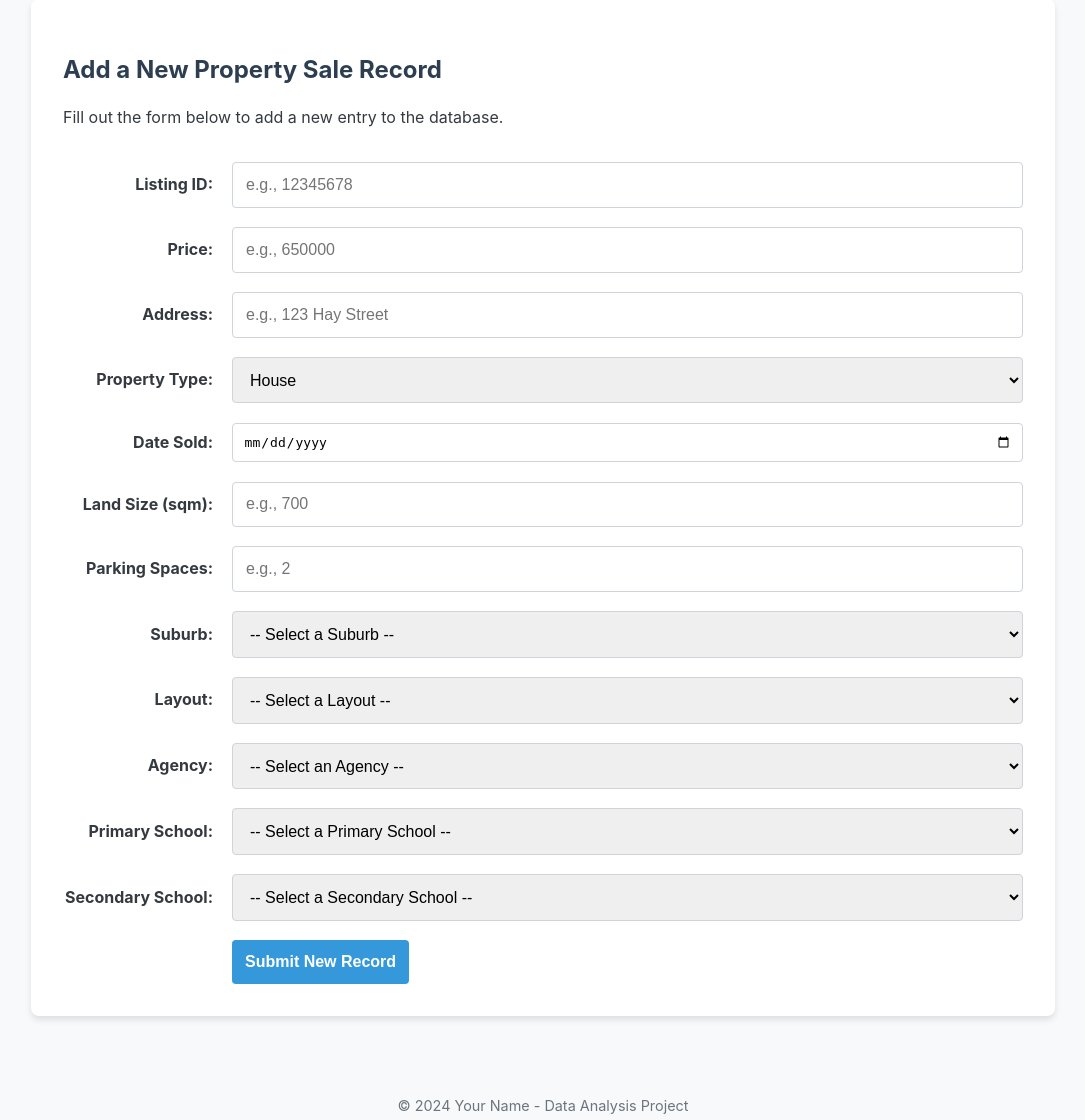
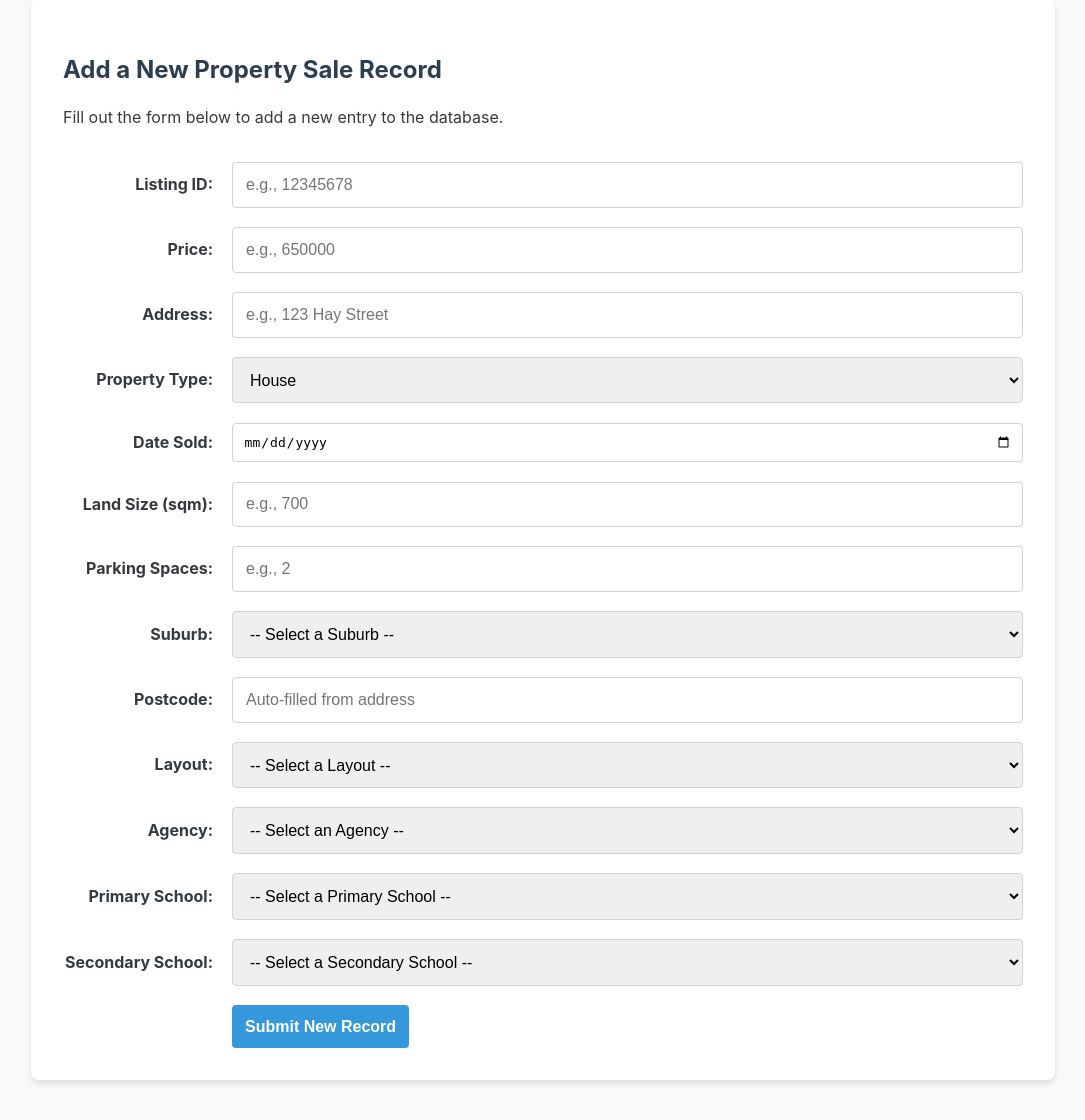
Before and after one commit to cloud9ight/perth_property_analysis, a Flask app: page /add in a window 1280 px wide. Shown: the part 107-1227 px from the top of the page, without its empty margins (97-1182 px from the left). Run offline with Flask 3, Linux system fonts and the light colour scheme; data that the repository does not hold is empty; some libraries are stand-ins or nearby versions.

Commit message:
auto fill suburb and postcode

```diff
--- a/templates/add_record.html
+++ b/templates/add_record.html
@@ -61,8 +61,8 @@ content %}
   />
 
   <!-- Dynamic Dropdown for Suburb -->
-  <label for="suburb_id">Suburb:</label>
-  <select id="suburb_id" name="suburb_id" required>
+  <label for="suburb_select">Suburb:</label>
+  <select id="suburb_select" name="suburb_id" required>
     <option value="">-- Select a Suburb --</option>
     {% for suburb in suburbs %}
     <option value="{{ suburb.suburb_id }}">
@@ -70,6 +70,16 @@ content %}
     </option>
     {% endfor %}
   </select>
+
+  <!-- display the auto-filled postcode -->
+  <label for="postcode_display">Postcode:</label>
+  <input
+    type="text"
+    id="postcode_display"
+    name="postcode_display"
+    readonly
+    placeholder="Auto-filled from address"
+  />
 
   <!-- Dynamic Dropdown for Layout -->
   <label for="layout_id">Layout:</label>
@@ -117,23 +127,71 @@ content %}
 </form>
 {% endblock %} {% block scripts %}
 <script>
-  // This function will be called by the Google Maps script once it's loaded.
   function initAutocomplete() {
-    // Get the address input element.
     const addressInput = document.getElementById("address");
+    // We get the elements here
+    const suburbSelect = document.getElementById("suburb_select");
+    const postcodeDisplay = document.getElementById("postcode_display");
 
-    // Create the autocomplete object, restricting the search to Australia.
+    // Defensive check: if any element is not found, log an error and stop.
+    if (!addressInput || !suburbSelect || !postcodeDisplay) {
+      console.error(
+        "Critical Error: One or more form elements could not be found in the DOM."
+      );
+      return;
+    }
+
     const autocomplete = new google.maps.places.Autocomplete(addressInput, {
       componentRestrictions: { country: "au" },
-      fields: ["address_components", "formatted_address", "geometry"],
+      fields: ["address_components", "formatted_address"],
       types: ["address"],
     });
 
-    // You can add a listener for when a user selects an address,
-    // for example, to extract postcode and suburb and fill other fields automatically.
+    autocomplete.addListener("place_changed", () => {
+      const place = autocomplete.getPlace();
+      if (!place.address_components) {
+        return;
+      }
+
+      let suburbName = "";
+      let postcodeValue = "";
+
+      for (const component of place.address_components) {
+        const componentType = component.types[0];
+        if (componentType === "locality") {
+          suburbName = component.long_name.toLowerCase();
+        }
+        if (componentType === "postal_code") {
+          postcodeValue = component.long_name;
+        }
+      }
+
+      // Update form fields
+      postcodeDisplay.value = postcodeValue;
+
+      // --- CORRECTED & ROBUST SUBURB SELECTION ---
+      // We already confirmed suburbSelect is not null, so this is safe.
+      let foundSuburb = false;
+      for (let i = 0; i < suburbSelect.options.length; i++) {
+        const option = suburbSelect.options[i];
+        if (option.text.toLowerCase() === suburbName) {
+          option.selected = true;
+          foundSuburb = true;
+          break;
+        }
+      }
+      // If no match was found, reset to the default option.
+      if (!foundSuburb) {
+        suburbSelect.selectedIndex = 0; // Resets to "-- Select a Suburb --"
+        console.warn(
+          `Could not find a match for suburb "${suburbName}" in the dropdown.`
+        );
+      }
+    });
   }
 </script>
 
+<!-- The Google Maps script loader -->
 <script
   src="https://maps.googleapis.com/maps/api/js?key={{ google_maps_api_key | safe }}&libraries=places&callback=initAutocomplete"
   defer
```
